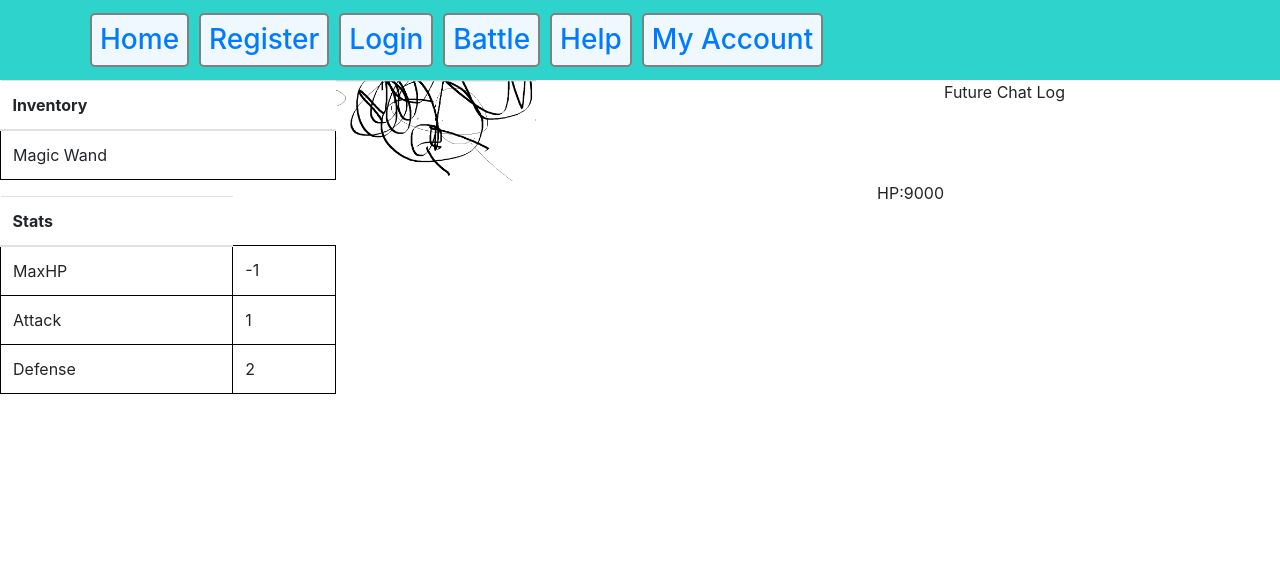
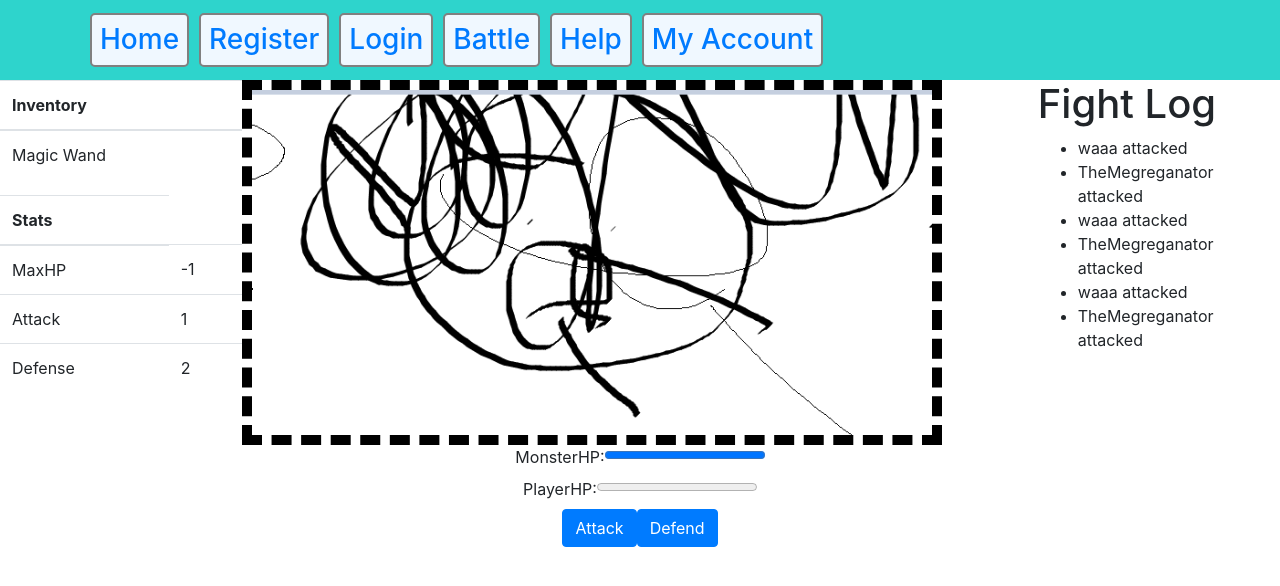
Before and after one commit to ryan-schlientz/RyansBattleSim, an Angular app in the folder BattleSimNG/: page /battle in a window 1280 px wide. Shown: the top 586 px of the page. Built offline with nearby package versions, Linux system fonts and the light colour scheme.

Commit message:
Best battle page ever

```diff
--- a/BattleSimNG/src/app/Components/battle/battle.component.css
+++ b/BattleSimNG/src/app/Components/battle/battle.component.css
@@ -1,19 +1,19 @@
-tr,td{
+/* tr,td{
        border: 1px solid black ;
 
-}
+} */
 #invstats{
     float:left;
 }
 
 #monsterHp{
     clear: both;
-    float:right;
 }
 
 img{
     display: inline-block;
-    width: 200px;
+    width: 700px;
+    border:10px black dashed;
 }
 .flex-container{
     display: flex;
@@ -23,6 +23,6 @@ img{
     flex-grow:1;
 }
 .flex-item1{
-    width:200px;
-    flex-grow:3;
+    width:500px;
+    flex-grow:7;
 }
--- a/BattleSimNG/src/app/Components/battle/battle.component.html
+++ b/BattleSimNG/src/app/Components/battle/battle.component.html
@@ -45,13 +45,30 @@
         <div id="monsterImg">
             <img src="/assets/scarymonsters/scarymonster.png" />
         </div>
-        <div id="monsterHp" style="text-align: center;">
+        <!-- <div id="monsterHp" style="text-align: center;">
             <p>HP:{{MonsterHp}}</p>
+        </div> -->
+
+        <div style="text-align: center;">
+            <label for="file">MonsterHP:</label>
+            <progress id="file" [value]="MonsterHp" [max]="MonsterHp"> 32 </progress><br>
+            <label for="file">PlayerHP:</label>
+            <progress id="file" [value]="MaxHp" [max]="MaxHp"> 32 </progress><br>
+            <button type="button" class="btn btn-primary" (click) ="attackMonster()" >Attack</button>
+            <button type="button" class="btn btn-primary" (click) ="attackMonster()">Defend</button>
         </div>
     </div>
 
     <div class="flex-item">
-        <p>Future Chat Log</p>
+        <h1>Fight Log</h1>
+        <ul>
+            <li>waaa attacked</li>
+            <li>TheMegreganator attacked</li>
+            <li>waaa attacked</li>
+            <li>TheMegreganator attacked</li>
+            <li>waaa attacked</li>
+            <li>TheMegreganator attacked</li>
+        </ul>
 
 
     </div>
--- a/BattleSimNG/src/app/Components/battle/battle.component.ts
+++ b/BattleSimNG/src/app/Components/battle/battle.component.ts
@@ -15,6 +15,10 @@ export class BattleComponent implements OnInit {
    defense:number = 2;
    MaxHp:number=-1;
    MonsterHp:number=9000;
+attackMonster(){
+  console.log("waaaa");
+}
+
 
 
 }
```
